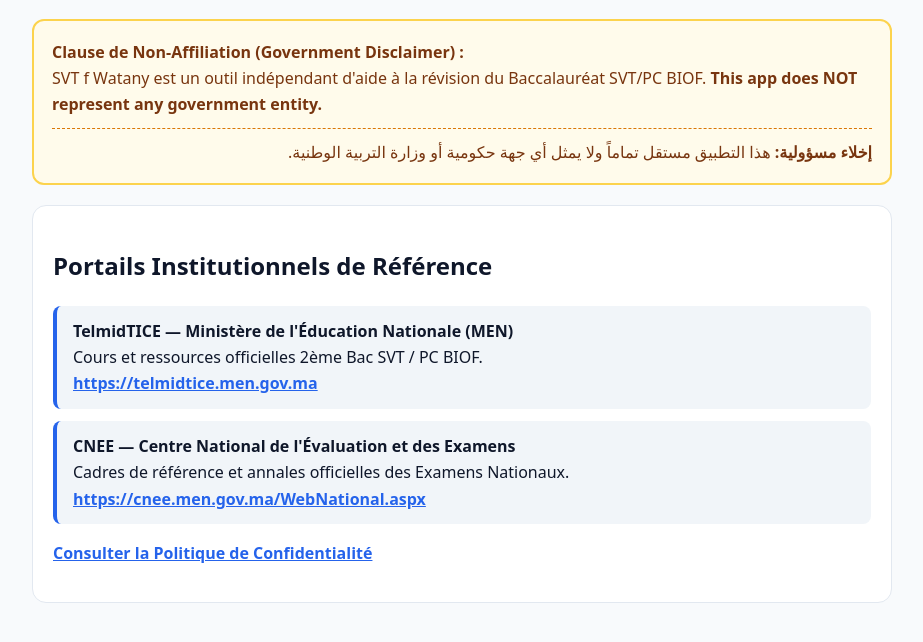
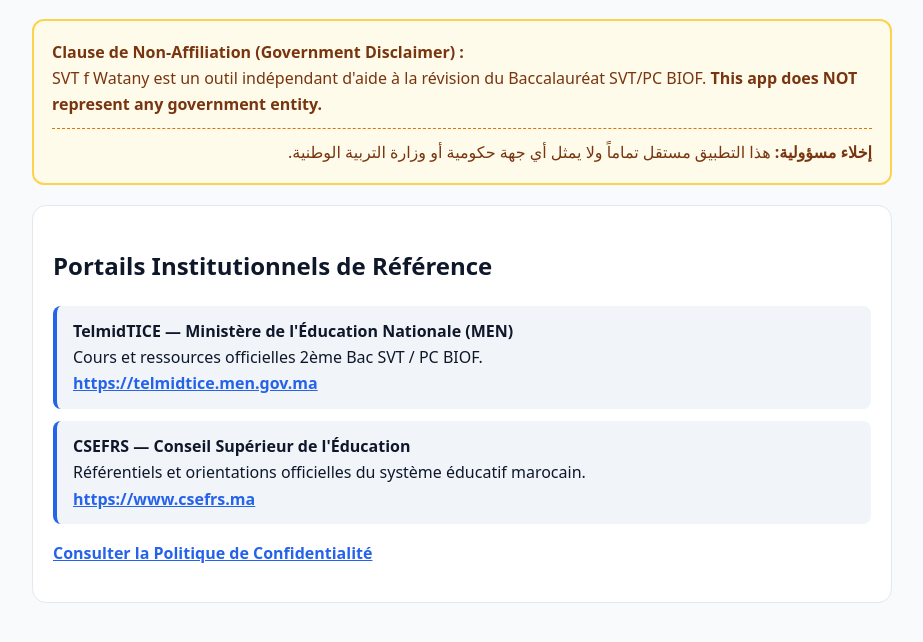
Before and after one commit to ABOURAYAN2019/mypolicy, a website: page sources_svt.html in a window 1280 px wide. Shown: the part 114-756 px from the top of the page, without its empty margins (178-1101 px from the left). Drawn offline with Linux system fonts and the light colour scheme.

Commit message:
Update official source link to csefrs.ma

```diff
--- a/sources_svt.html
+++ b/sources_svt.html
@@ -75,9 +75,9 @@
             <a href="https://telmidtice.men.gov.ma" target="_blank" rel="noopener">https://telmidtice.men.gov.ma</a>
         </div>
         <div class="source-item">
-            <strong>CNEE — Centre National de l'Évaluation et des Examens</strong><br />
-            Cadres de référence et annales officielles des Examens Nationaux.<br />
-            <a href="https://cnee.men.gov.ma/WebNational.aspx" target="_blank" rel="noopener">https://cnee.men.gov.ma/WebNational.aspx</a>
+            <strong>CSEFRS — Conseil Supérieur de l'Éducation</strong><br />
+            Référentiels et orientations officielles du système éducatif marocain.<br />
+            <a href="https://www.csefrs.ma" target="_blank" rel="noopener">https://www.csefrs.ma</a>
         </div>
         <p>
             <a href="https://abourayan2019.github.io/mypolicy/svt_watany_privacy.html">Consulter la Politique de Confidentialité</a>
```
Also changed, not shown: svt_watany_privacy.html (+1 -1 lines).
